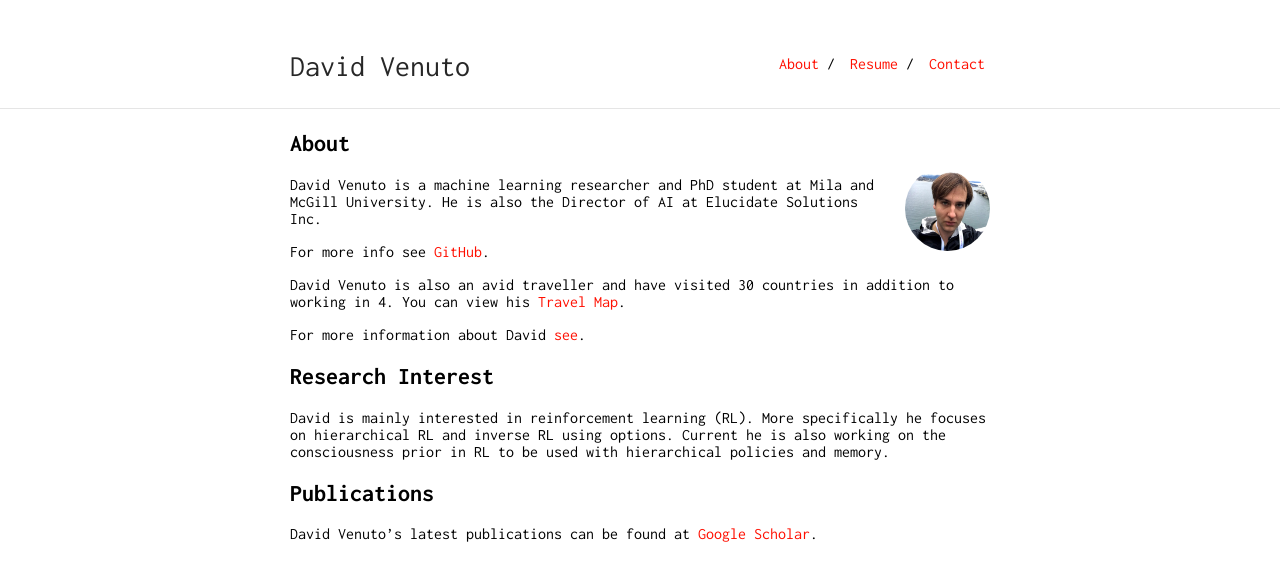
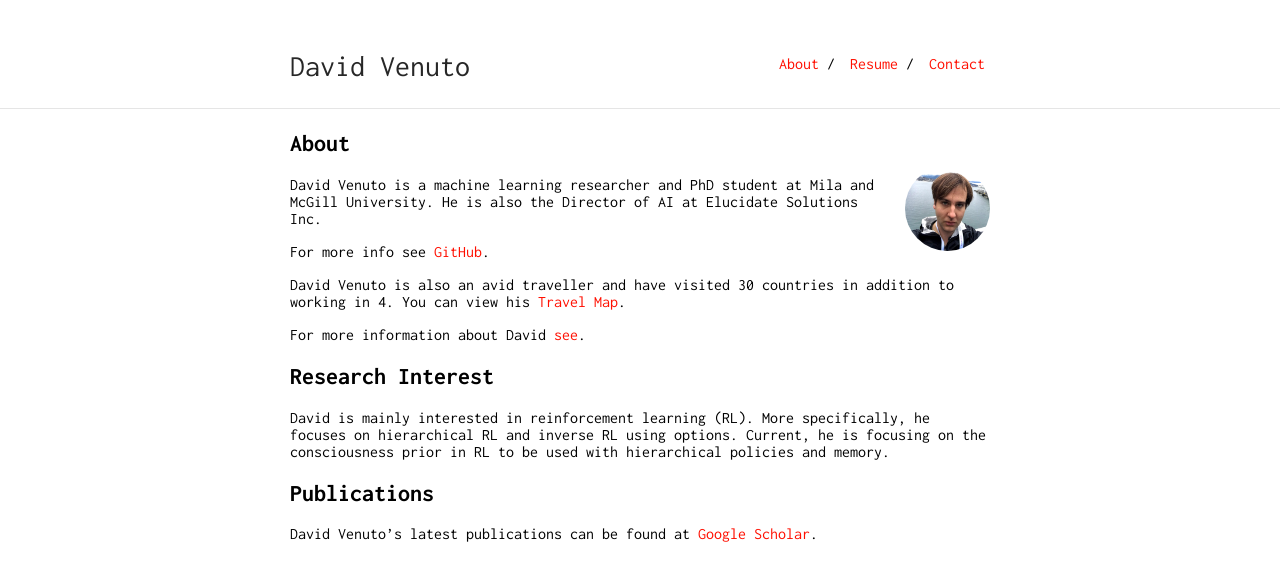
Before and after one commit to dvVenuto/dvvenuto.github.io, a Jekyll site: the page built from index.md, in a window 1280 px wide. Shown: the top 581 px of the page. Built offline with Jekyll 4.4.1, drawn with Linux system fonts in a browser that asks for light colours; our own code applies the rules of GitHub Pages for plain Markdown files.

Commit message:
Update index.md

```diff
--- a/index.md
+++ b/index.md
@@ -16,7 +16,7 @@ For more information about David [see](https://www.wikidata.org/wiki/Q64536153).
 
 ## Research Interest
 
-David is mainly interested in reinforcement learning (RL). More specifically he focuses on hierarchical RL and inverse RL using options. Current he is also working on the consciousness prior in RL to be used with hierarchical policies and memory.
+David is mainly interested in reinforcement learning (RL). More specifically, he focuses on hierarchical RL and inverse RL using options. Current, he is focusing on the consciousness prior in RL to be used with hierarchical policies and memory.
 
 ## Publications
 
```
